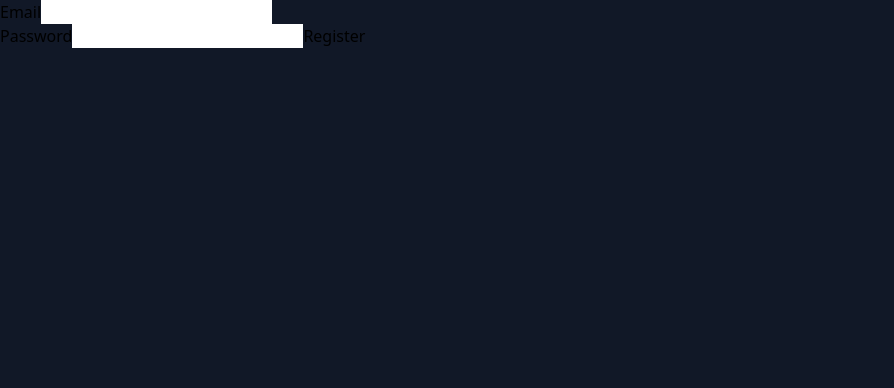
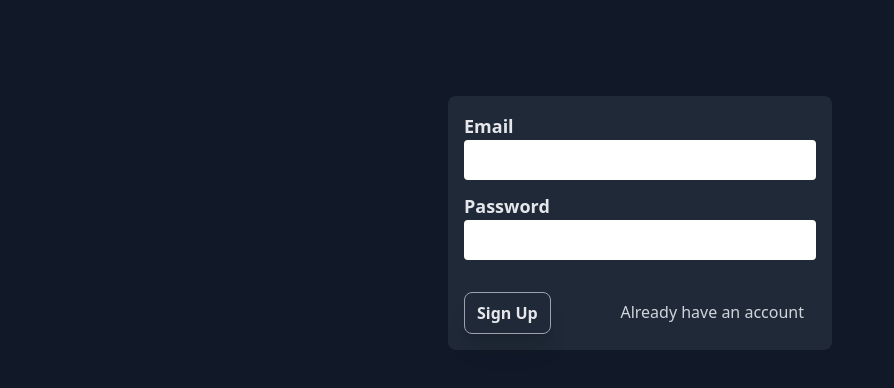
Before and after one commit to GiftChrisJava/trackervideo, a Next.js app: page /register in a window 1280 px wide. Shown: the top 388 px of the page, without its empty margins (0-894 px from the left). Built offline with nearby package versions, Linux system fonts and the light colour scheme.

Commit message:
required

```diff
--- a/app/login/page.jsx
+++ b/app/login/page.jsx
@@ -10,6 +10,7 @@ export default function page() {
           Email
         </label>
         <input
+          required
           type="text"
           name="email"
           id="email"
@@ -22,6 +23,7 @@ export default function page() {
           Password
         </label>
         <input
+          required
           type="password"
           name="password"
           id="password"
@@ -32,7 +34,7 @@ export default function page() {
             Login
           </button>
 
-          <p className="text-gray-200 hover:text-gray-400 hover:cursor-pointer font-bold rounded-lg shadow-xl py-2 px-3 hover:border hover:border-gray-200">
+          <p className="text-gray-300 hover:text-gray-400 hover:cursor-pointer rounded-lg py-2 px-3 hover:border hover:border-gray-200">
             <a href="/register">Create account ?</a>
           </p>
         </div>
--- a/app/register/page.jsx
+++ b/app/register/page.jsx
@@ -1,14 +1,44 @@
 "use client";
 export default function page() {
   return (
-    <form action="../auth/signup" method="post">
-      <label htmlFor="email">Email</label>
-      <input type="text" name="email" id="email" />
+    <div className="bg-gray-800 p-4 rounded-lg mx-auto max-w-sm mt-24">
+      <form action="../auth/signup" method="post" className="flex flex-col">
+        <label
+          htmlFor="email"
+          className="block text-gray-200 font-bold text-lg"
+        >
+          Email
+        </label>
+        <input
+          required
+          type="text"
+          name="email"
+          id="email"
+          className="p-2 mb-3 text-gray-800 rounded w-full focus:outline-none focus:shadow-lg"
+        />
+        <label
+          htmlFor="password"
+          className="block text-gray-200 font-bold text-lg"
+        >
+          Password
+        </label>
+        <input
+          required
+          type="password"
+          name="password"
+          id="password"
+          className="p-2 text-gray-800 rounded w-full focus:outline-none focus:shadow-lg"
+        />
+        <div className=" flex justify-between mt-8">
+          <button className="bg-gray-800 text-gray-200 border border-gray-400 hover:text-gray-600 hover:cursor-pointer font-bold rounded-lg shadow-xl py-2 px-3">
+            Sign Up
+          </button>
 
-      <br />
-      <label htmlFor="password">Password</label>
-      <input type="password" name="password" id="password" />
-      <button type="submit">Register</button>
-    </form>
+          <p className="text-gray-300 hover:text-gray-400 hover:cursor-pointer rounded-lg py-2 px-3 hover:border hover:border-gray-200">
+            <a href="/login">Already have an account</a>
+          </p>
+        </div>
+      </form>
+    </div>
   );
 }
```
